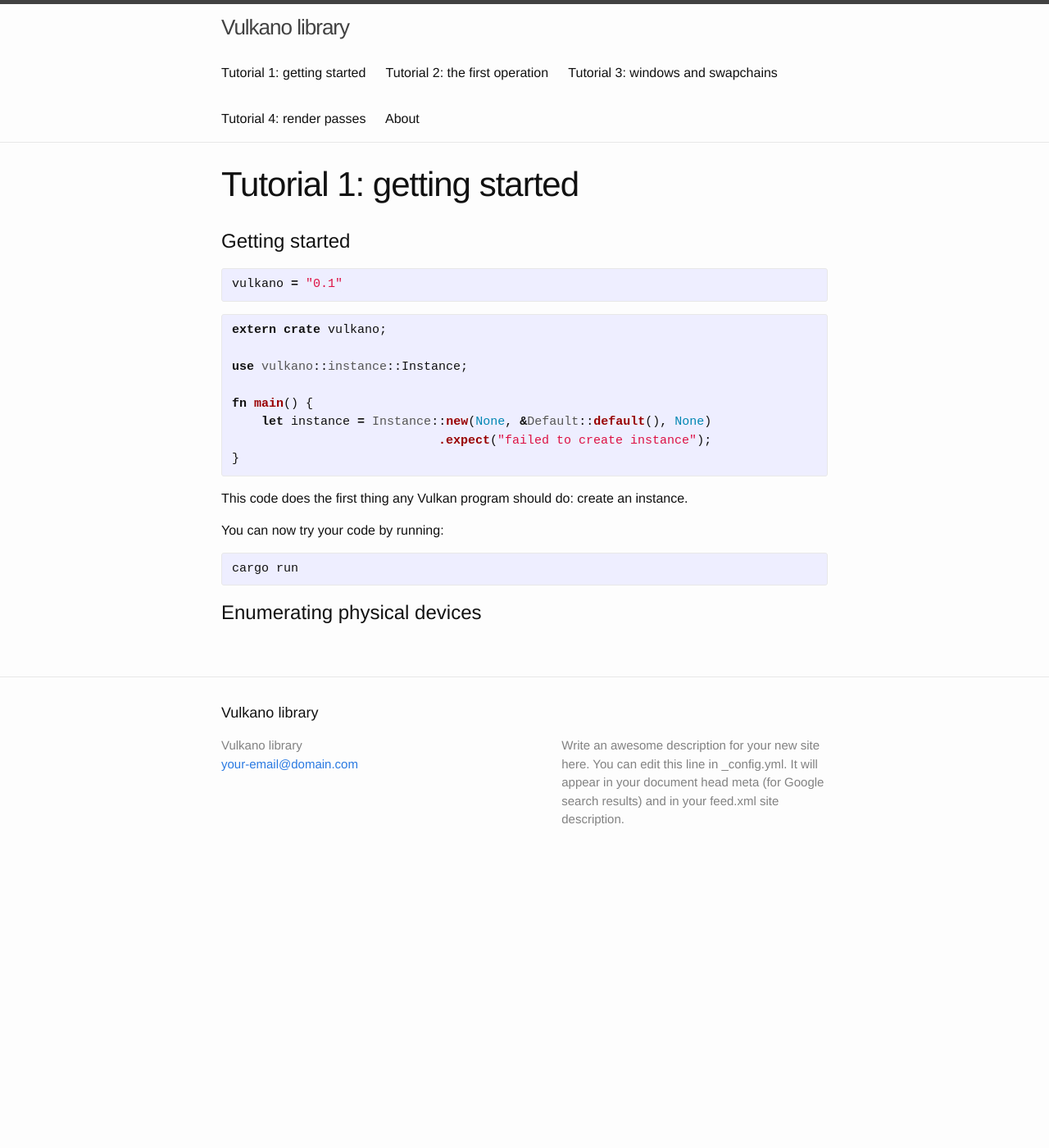
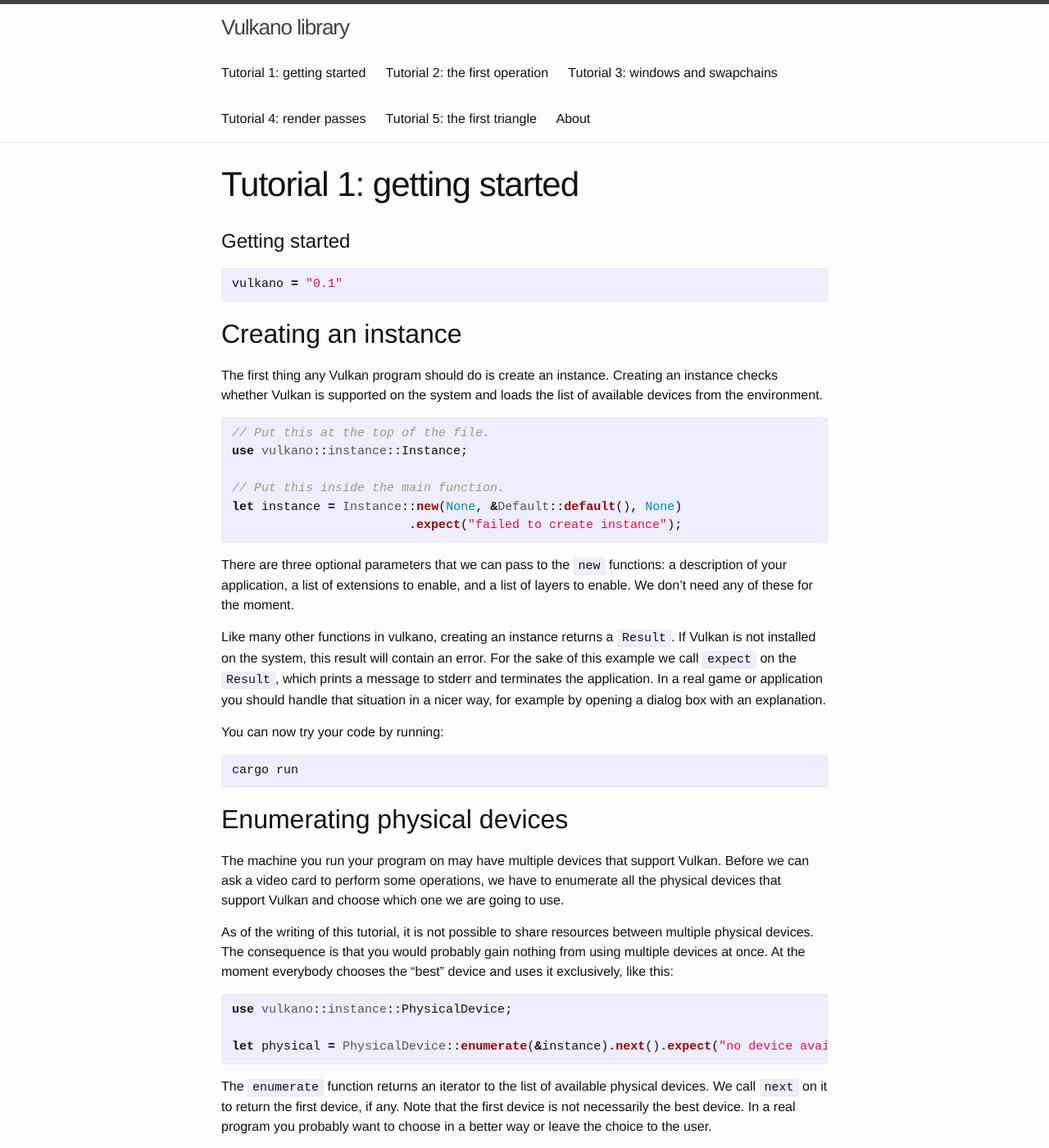
Before and after one commit to vulkano-rs/vulkano, a Jekyll site: the page built from www/guide/01-getting-started.md, in a window 1280 px wide and 1400 px high. Shown: the whole window at 82% size. Built offline with Jekyll 4.4.1, drawn with Linux system fonts in a browser that asks for light colours; some of the changed text lies outside the part shown.

Commit message:
Some work on the tutorial

```diff
--- a/www/guide/01-getting-started.md
+++ b/www/guide/01-getting-started.md
@@ -9,19 +9,30 @@ title: "Tutorial 1: getting started"
 vulkano = "0.1"
 {% endhighlight %}
 
+## Creating an instance
+
+The first thing any Vulkan program should do is create an instance. Creating an instance checks
+whether Vulkan is supported on the system and loads the list of available devices from the
+environment.
 
 {% highlight rust %}
-extern crate vulkano;
-
+// Put this at the top of the file.
 use vulkano::instance::Instance;
 
-fn main() {
-    let instance = Instance::new(None, &Default::default(), None)
-                            .expect("failed to create instance");
-}
+// Put this inside the main function.
+let instance = Instance::new(None, &Default::default(), None)
+                        .expect("failed to create instance");
 {% endhighlight %}
 
-This code does the first thing any Vulkan program should do: create an instance.
+There are three optional parameters that we can pass to the `new` functions: a description of your
+application, a list of extensions to enable, and a list of layers to enable. We don't need any of
+these for the moment.
+
+Like many other functions in vulkano, creating an instance returns a `Result`. If Vulkan is not
+installed on the system, this result will contain an error. For the sake of this example we call
+`expect` on the `Result`, which prints a message to stderr and terminates the application. In a
+real game or application you should handle that situation in a nicer way, for example by opening
+a dialog box with an explanation.
 
 You can now try your code by running:
 
@@ -29,4 +40,28 @@ You can now try your code by running:
 cargo run
 {% endhighlight %}
 
-# Enumerating physical devices
+## Enumerating physical devices
+
+The machine you run your program on may have multiple devices that support Vulkan. Before we can
+ask a video card to perform some operations, we have to enumerate all the physical devices that
+support Vulkan and choose which one we are going to use.
+
+As of the writing of this tutorial, it is not possible to share resources between multiple
+physical devices. The consequence is that you would probably gain nothing from using multiple
+devices at once. At the moment everybody chooses the "best" device and uses it exclusively, like
+this:
+
+{% highlight rust %}
+use vulkano::instance::PhysicalDevice;
+
+let physical = PhysicalDevice::enumerate(&instance).next().expect("no device available");
+{% endhighlight %}
+
+The `enumerate` function returns an iterator to the list of available physical devices.
+We call `next` on it to return the first device, if any. Note that the first device is not
+necessarily the best device. In a real program you probably want to choose in a better way
+or leave the choice to the user.
+
+It is possible for this iterator to be empty, in which case the code above will panic. This
+happens if Vulkan is installed on the system, but none of the physical devices are capable
+of supporting Vulkan.
```
Also changed, not shown: www/guide/02-first-operation.md (+33 -2 lines), www/guide/03-window-swapchain.md (+2 -0 lines), www/guide/04-render-pass.md (+2 -0 lines), www/guide/05-first-triangle.md (added, +218 -0 lines).
